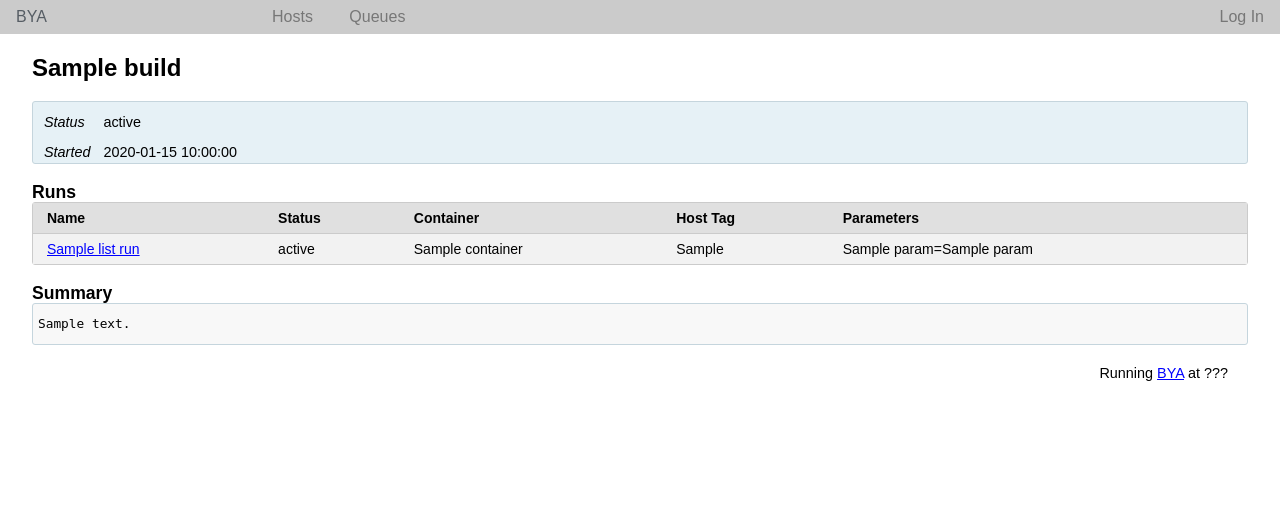
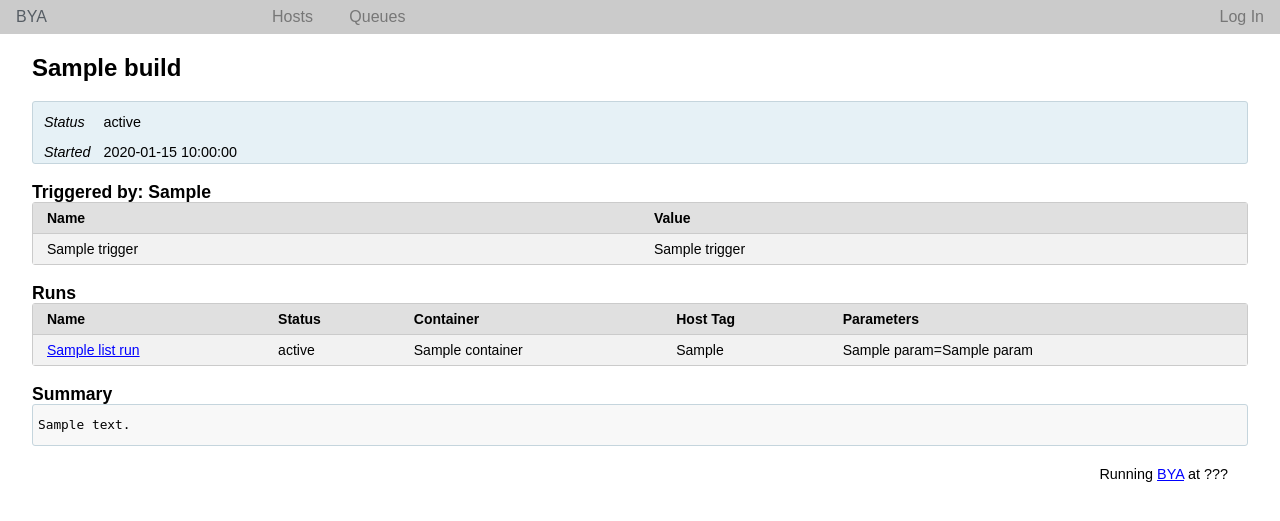
Before and after one commit to doanac/bya, a Flask app: template bya/views/templates/build.html in a window 1280 px wide. Shown: the top 521 px of the page. Run offline with Flask 2, Linux system fonts and the light colour scheme; the template is opened without the code that fills it: most values are stand-ins (such as "Sample title", 1, 10 or a date in 2020); parts of the project's set-up code (start-up, migrations or seed data) failed here and were passed over; some libraries are stand-ins or nearby versions.

Commit message:
display trigger data for builds

```diff
--- a/bya/models.py
+++ b/bya/models.py
@@ -120,9 +120,9 @@ class Run(PropsDir):
     def _get_params(self):
         params = {}
         if self.params:
-            for k, v in self.params:
+            for k, v in self.params.items():
                 params[k] = v
-        for k, v in self.get_build().trigger_data:
+        for k, v in self.get_build().trigger_data.items():
             params[k] = v
         return params
 
@@ -143,7 +143,7 @@ class Run(PropsDir):
             '--timeout', str(jobdef.timeout),
             '--container', self.container,
         ]
-        for k, v in self._get_params():
+        for k, v in self._get_params().items():
             args.append('--env')
             args.append('%s=%s' % (k, v))
         return {
--- a/bya/views/templates/build.html
+++ b/bya/views/templates/build.html
@@ -45,6 +45,23 @@ h3 {
     </table>
   </div>
 
+{% if trigger_data %}
+<h3>Triggered by: {{trigger_data.BYA_TRIGGER}}</h3>
+<table class="pure-table pure-table-horizontal pure-table-striped rounded">
+  <thead>
+    <tr><th>Name</th><th>Value</th></tr>
+  </thead>
+  <tbody>
+  {% for k,v in trigger_data.items() %}
+  {% if k != 'BYA_TRIGGER' %}
+    <tr><td>{{k}}</td><td>{{v}}</td></tr>
+  {% endif %}
+  {% endfor %}
+  </tbody>
+</table>
+
+{% endif %}
+
 <h3>Runs</h3>
 <table class="pure-table pure-table-horizontal pure-table-striped rounded">
   <thead>
--- a/bya/views/ui.py
+++ b/bya/views/ui.py
@@ -104,7 +104,8 @@ def build(name, build_num, jobgroup=None):
         return redirect('queues')
 
     return render_template('build.html', jobname=name, jobgroup=jobgroup,
-                           build=build, can_rebuild=can_rebuild)
+                           build=build, trigger_data=build.trigger_data,
+                           can_rebuild=can_rebuild)
 
 
 @app.route('/<name>.job/builds/<int:build_num>/<run>/')
```
